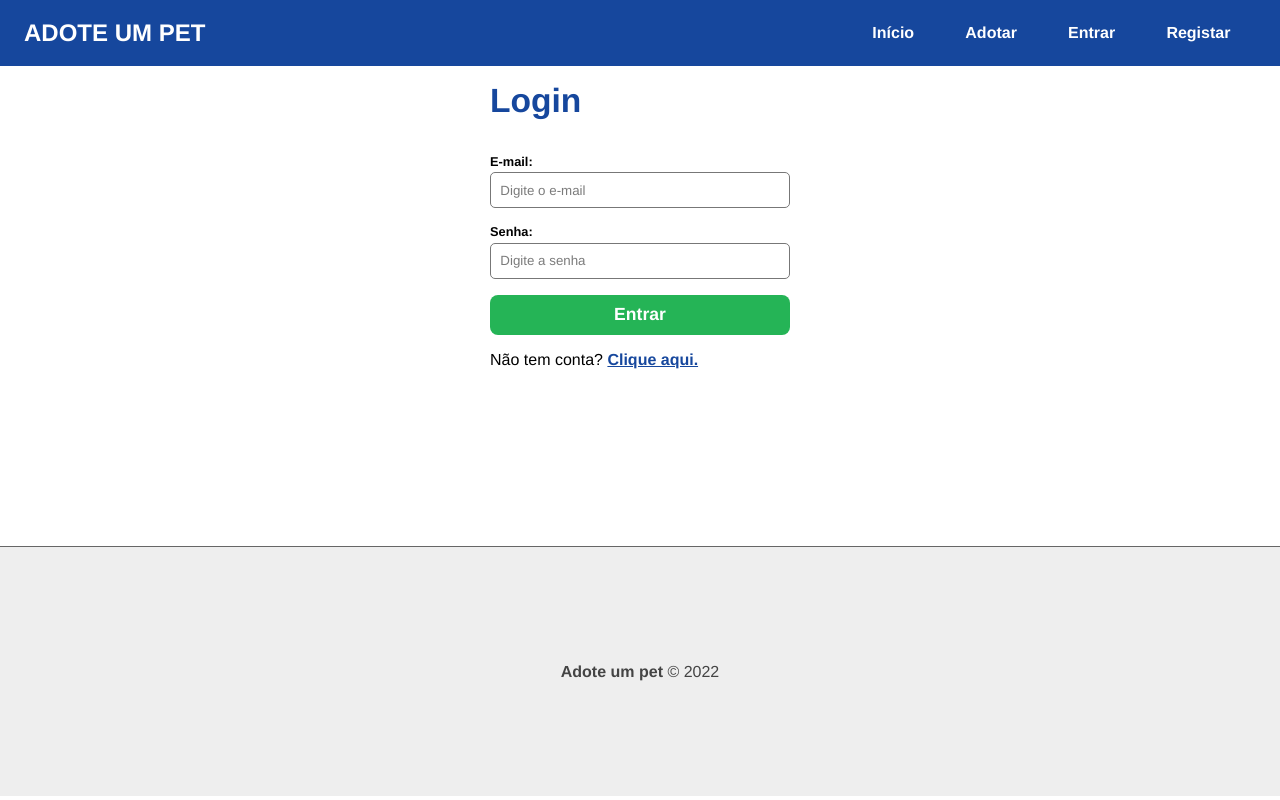
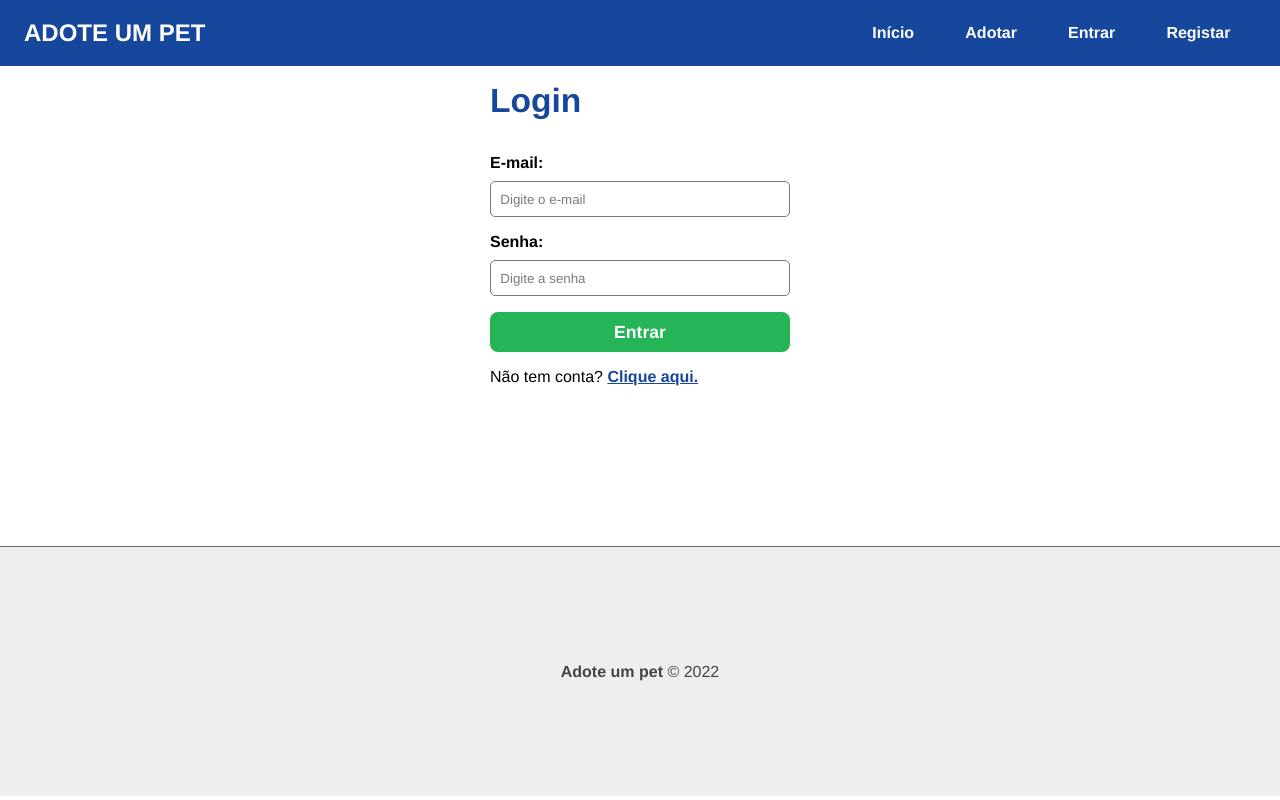
Before and after one commit to souzamarques/CK0207, a React (Create React App) app in the folder frontend/: page /login in a window 1280 px wide. Built offline with nearby package versions, Linux system fonts and the light colour scheme.

Commit message:
frontend: pet form css fixed

```diff
--- a/frontend/src/components/form/Input.module.css
+++ b/frontend/src/components/form/Input.module.css
@@ -5,9 +5,8 @@
 }
 
 .form_control label {
-  margin-bottom: 0.3em;
+  margin-bottom: 0.6em;
   font-weight: bold;
-  font-size: 0.8em;
 }
 
 .form_control input {
```
